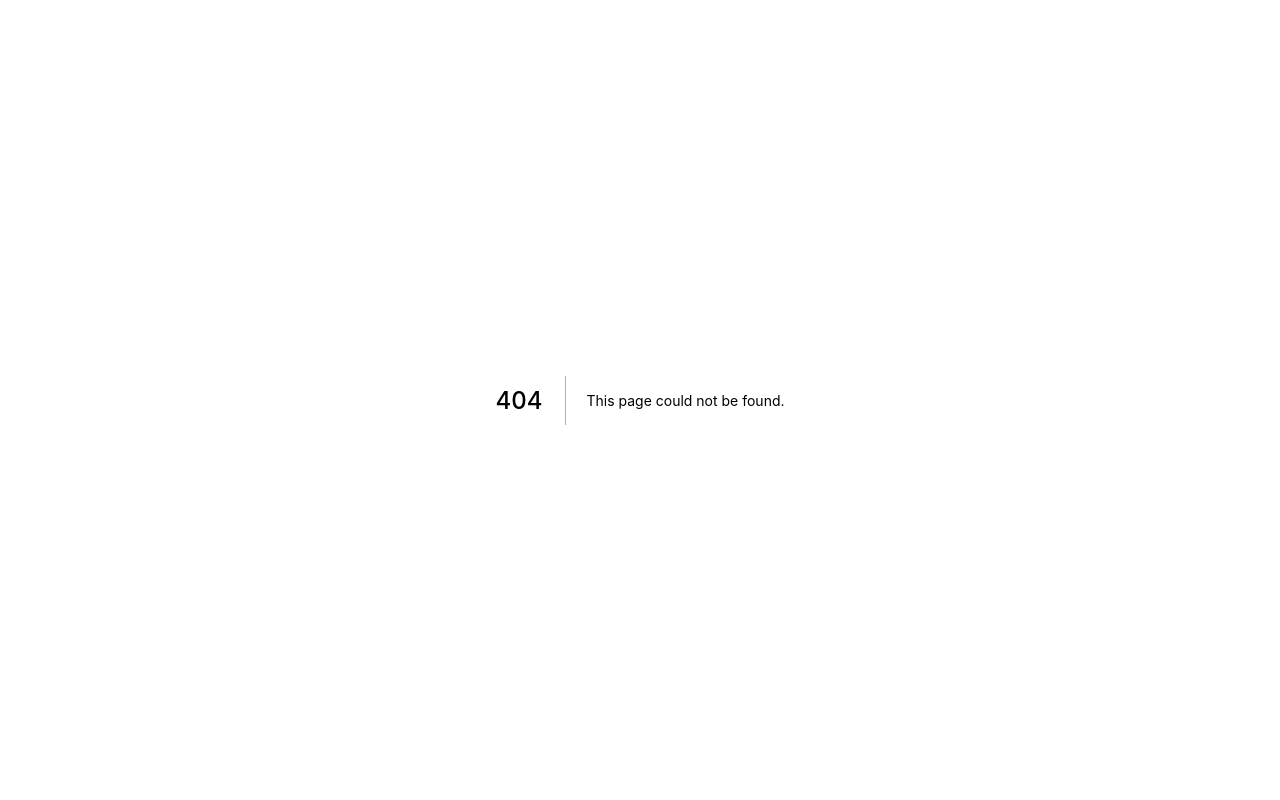
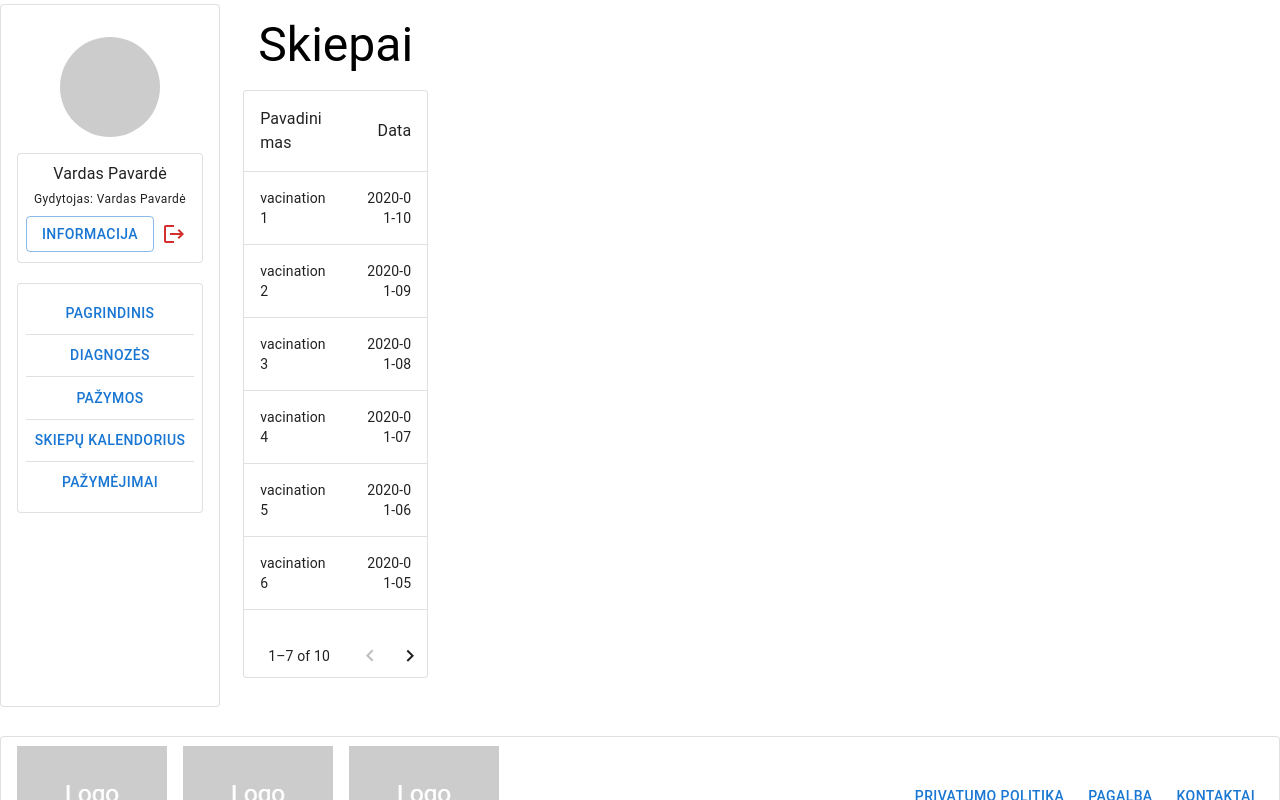
Before and after one commit to Cheezco/Max, a Next.js app: page /vacinationCalendar in a window 1280 px wide. Before the commit this address had no page. Built offline with nearby package versions, Linux system fonts and the light colour scheme.

Commit message:
Pridės skiepų kalendoriaus puslapį

```diff
--- /dev/null
+++ b/pages/vacinationCalendar.js
@@ -0,0 +1,119 @@
+import {
+  Paper,
+  Table,
+  TableBody,
+  TableCell,
+  TableContainer,
+  TableHead,
+  TablePagination,
+  TableRow,
+  Typography,
+} from "@mui/material";
+import { useState } from "react";
+import Layout from "../components/layout/main/layout";
+import styles from "../styles/pages/vacinationCalendarPage/vacinationCalendar.module.css";
+
+const mockVacinations = [
+  createData("vacination1", "2020-01-10"),
+  createData("vacination2", "2020-01-09"),
+  createData("vacination3", "2020-01-08"),
+  createData("vacination4", "2020-01-07"),
+  createData("vacination5", "2020-01-06"),
+  createData("vacination6", "2020-01-05"),
+  createData("vacination7", "2020-01-04"),
+  createData("vacination8", "2020-01-03"),
+  createData("vacination9", "2020-01-02"),
+  createData("vacination10", "2020-01-01"),
+];
+
+function createData(name, date) {
+  return { name, date };
+}
+
+export default function VacinationCalendar() {
+  const [page, setPage] = useState(0);
+  const itemsPerPage = 7;
+
+  const handleChangePage = (event, newPage) => {
+    if (!mockVacinations || mockVacinations.length < newPage * itemsPerPage)
+      return;
+
+    setPage(newPage);
+  };
+
+  return (
+    <Layout>
+      <div className={styles.container}>
+        <Typography variant="h3" className={styles.title}>
+          Skiepai
+        </Typography>
+        <Paper variant="outlined" className={styles.vacinationTableContainer}>
+          <VacinationTable
+            vacinations={mockVacinations}
+            page={page}
+            itemsPerPage={itemsPerPage}
+          />
+          <TablePagination
+            component="div"
+            count={mockVacinations.length}
+            page={page}
+            rowsPerPage={itemsPerPage}
+            rowsPerPageOptions={[]}
+            onPageChange={handleChangePage}
+          />
+        </Paper>
+      </div>
+    </Layout>
+  );
+}
+
+function VacinationTable({ vacinations, page, itemsPerPage }) {
+  return (
+    <TableContainer>
+      <Table>
+        <VacinationTableHead />
+        <VacinationTableBody
+          vacinations={vacinations}
+          page={page}
+          itemsPerPage={itemsPerPage}
+        />
+      </Table>
+    </TableContainer>
+  );
+}
+
+function VacinationTableHead() {
+  return (
+    <TableHead>
+      <TableRow>
+        <TableCell>
+          <Typography>Pavadinimas</Typography>
+        </TableCell>
+        <TableCell align="right">
+          <Typography>Data</Typography>
+        </TableCell>
+      </TableRow>
+    </TableHead>
+  );
+}
+
+function VacinationTableBody({ vacinations, page, itemsPerPage }) {
+  return (
+    <TableBody>
+      {vacinations &&
+        vacinations
+          .sort((a, b) => {
+            return new Date(b.date) - new Date(a.date);
+          })
+          .slice(page * itemsPerPage, (page + 1) * itemsPerPage)
+          .map((vacination, index) => (
+            <TableRow key={index}>
+              <TableCell>
+                <Typography variant="body2">{vacination.name}</Typography>
+              </TableCell>
+              <TableCell align="right">{vacination.date}</TableCell>
+            </TableRow>
+          ))}
+    </TableBody>
+  );
+}
--- /dev/null
+++ b/styles/pages/vacinationCalendarPage/vacinationCalendar.module.css
@@ -0,0 +1,18 @@
+.container {
+  width: 100%;
+  height: 100%;
+  display: flex;
+  flex-flow: column;
+  align-items: center;
+}
+.vacinationTableContainer {
+  width: 80%;
+  height: 80%;
+  display: flex;
+  justify-content: space-between;
+  flex-flow: column;
+}
+
+.title {
+  padding: 0.35em 0 0.35em 0;
+}
```
